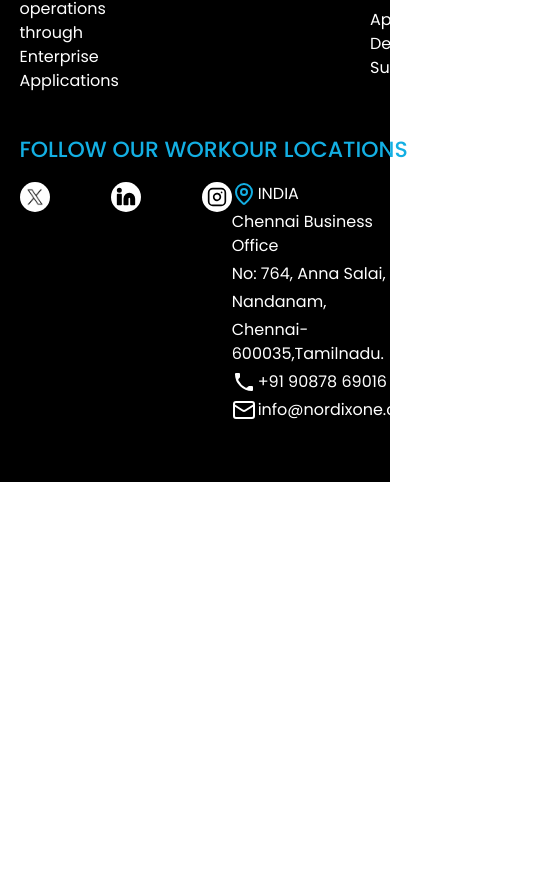
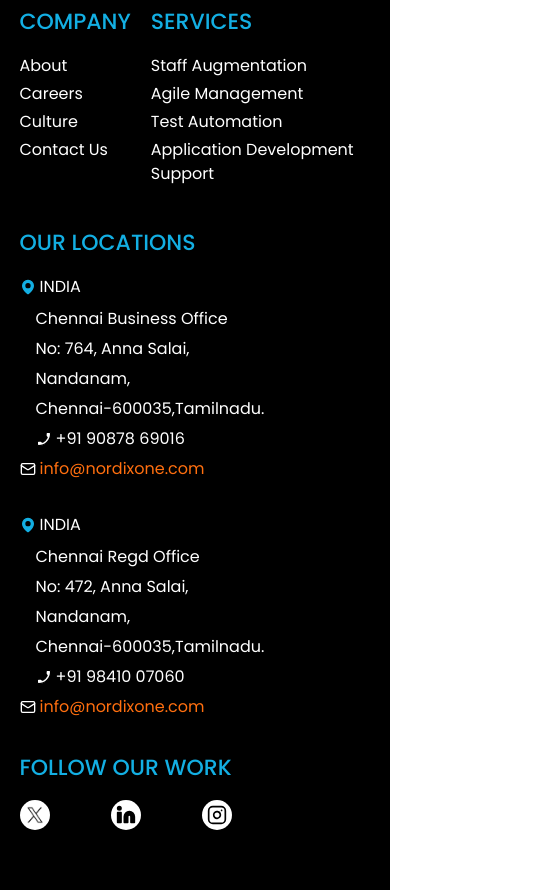
Before and after one commit to ij4ckxx/nordixone, a Next.js app: page / in a window 390 px wide. Shown: the part 896-1786 px from the top of the page, 551 px wide, since content can reach past the window. Before the commit the page ends 1378 px from the top, so only its background shows below. Built offline with nearby package versions, Linux system fonts and the light colour scheme.

Commit message:
footer completed

```diff
--- a/app/components/footer/Footer.tsx
+++ b/app/components/footer/Footer.tsx
@@ -48,27 +48,31 @@ const Footer = () => {
     <footer className="font-poppins p-[60px_5vw] bg-black text-white">
       <div className="flex flex-col gap-10">
         {/* first */}
-        <div className="flex flex-row items-start ">
-          <div className="flex flex-col gap-5 justify-between basis-1/3">
+        <div className="flex flex-col gap-8 md:flex-row md:items-start md:gap-2">
+          <div className="flex flex-col gap-5 justify-between basis-full md:basis-1/3">
             <Image
               src={nordixoneLogo}
               width={100}
               height={65}
               alt="nordixone-logo"
             />
-            <div className="w-[80%]">
+            <div className="w-full md:w-[95%] lg:w-[80%]">
               We help TRANSFORM organization's operations through Enterprise
               Applications
             </div>
           </div>
-          <div className="basis-2/3 flex flex-row gap-[8rem]">
+          <div className="md:basis-2/3 basis-full flex flex-row justify-between md:justify-start md:gap-[5rem] lg:gap-[8rem] gap-5">
             <div className="flex flex-col gap-4">
               <div className="text-nor-primary uppercase text-[1.375rem] font-medium tracking-[0px]">
                 {companyLink?.title}
               </div>
               <div className="flex flex-col gap-1">
                 {companyLink?.children?.map((item) => (
-                  <Link href={item?.url} key={item?.label}>
+                  <Link
+                    className="hover:text-nor-primary duration-300 ease-in-out focus:text-nor-primary transition-colors"
+                    href={item?.url}
+                    key={item?.label}
+                  >
                     {item?.label}
                   </Link>
                 ))}
@@ -80,7 +84,11 @@ const Footer = () => {
               </div>
               <div className="flex flex-col gap-1">
                 {serviceLink?.children?.map((item) => (
-                  <Link href={item?.url} key={item?.label}>
+                  <Link
+                    className="hover:text-nor-primary duration-300 ease-in-out focus:text-nor-primary transition-colors"
+                    href={item?.url}
+                    key={item?.label}
+                  >
                     {item?.label}
                   </Link>
                 ))}
@@ -89,14 +97,18 @@ const Footer = () => {
           </div>
         </div>
         {/* second */}
-        <div className="flex flex-row items-start ">
-          <div className="flex flex-col gap-5 justify-between basis-1/3">
+        <div className="flex flex-col-reverse sm:flex-col md:flex-row md:items-start gap-8 md:gap-2">
+          <div className="flex flex-col gap-5  basis-full md:basis-1/3">
             <div className="flex flex-col w-max">
-              <div className="text-nor-primary uppercase text-[1.375rem] font-medium tracking-[0px]">
+              <div className="text-nor-primary uppercase text-[1.375rem] font-medium 1tracking-[1px]">
                 FOLLOW OUR WORK
               </div>
               <div className="flex flex-row items-center justify-between gap-1 mt-4 md:mt-5">
-                <div className="flex justify-center items-center size-[30px] rounded-full bg-white">
+                <Link
+                  href={"https://x.com/NordiXOne_Ind"}
+                  target="_blank"
+                  className="flex justify-center items-center size-[30px] rounded-full bg-white"
+                >
                   <Image
                     className="size-5"
                     alt="twitter"
@@ -104,43 +116,75 @@ const Footer = () => {
                     height={20}
                     src={twitterIcon}
                   />
-                </div>
-                <div className="flex justify-center items-center size-[30px] rounded-full bg-white">
+                </Link>
+                <Link
+                  href={"https://in.linkedin.com/company/nordixone"}
+                  target="_blank"
+                  className="flex justify-center items-center size-[30px] rounded-full bg-white"
+                >
                   <Linkedin className="stroke-black size-5 fill-black" />
-                </div>
-                <div className="flex justify-center items-center size-[30px] rounded-full bg-white">
+                </Link>
+                <Link
+                  href={"https://www.instagram.com/NordiXOne/"}
+                  className="flex justify-center items-center size-[30px] rounded-full bg-white"
+                >
                   <Instagram className="stroke-black size-5" />
-                </div>
+                </Link>
               </div>
             </div>
           </div>
-          <div className="basis-2/3 flex flex-row gap-[8rem]">
-            <div className="flex flex-col gap-4">
+          <div className="md:basis-2/3 basis-full flex flex-row">
+            <div className="flex flex-col gap-4 w-full md:w-auto">
               <div className="text-nor-primary uppercase text-[1.375rem] font-medium tracking-[0px]">
                 OUR LOCATIONS
               </div>
-              <div className="flex flex-row gap-[8rem]">
-                <div className="flex flex-col gap-1">
-                  <div className="flex flex-row items-center gap-0.5">
-                    <MapPin className="text-nor-primary" />
+              <div className="flex flex-col gap-8  sm:flex-row sm:justify-start  sm:gap-[5rem] lg:gap-[8rem]">
+                <div className="flex flex-col gap-1.5">
+                  <div className="flex flex-row items-center gap-1 mb-0.5">
+                    <MapPin className="text-nor-primary size-[1rem] [&>circle]:text-black [&>circle]:fill-black [&>path]:bg-nor-primary  [&>path]:fill-nor-primary" />
                     <span>INDIA</span>
                   </div>
-                  <div>Chennai Business Office</div>
-                  <div>No: 764, Anna Salai,</div>
-                  <div>Nandanam,</div>
-                  <div>Chennai-600035,Tamilnadu.</div>
-                  <div className="flex flex-row items-center gap-0.5">
-                    <Phone className="fill-white stroke-black" />
+                  <div className="ml-4">Chennai Business Office</div>
+                  <div className="ml-4">No: 764, Anna Salai,</div>
+                  <div className="ml-4">Nandanam,</div>
+                  <div className="ml-4">Chennai-600035,Tamilnadu.</div>
+                  <div className="flex flex-row items-center gap-1 ml-4">
+                    <Phone className="fill-white stroke-black size-[1rem] scale-[-1] rotate-90 " />
                     <Link href="tel:+91 90878 69016">+91 90878 69016</Link>
                   </div>
-                  <div className="flex flex-row items-center gap-0.5">
-                    <Mail className=" bg-black" />
-                    <Link href={"mailto:info@nordixone.com"}>
+                  <div className="flex flex-row items-center gap-1">
+                    <Mail className=" bg-black size-[1rem]" />
+                    <Link
+                      className="text-[#FF6F0F] hover:text-[#FF6F0F]/50 duration-300 transition-colors ease-in-out"
+                      href={"mailto:info@nordixone.com"}
+                    >
                       info@nordixone.com
                     </Link>
                   </div>
                 </div>
-                <div></div>
+                <div className="flex flex-col gap-1.5">
+                  <div className="flex flex-row items-center gap-1 mb-0.5">
+                    <MapPin className="text-nor-primary size-[1rem] [&>circle]:text-black [&>circle]:fill-black [&>path]:bg-nor-primary  [&>path]:fill-nor-primary" />
+                    <span>INDIA</span>
+                  </div>
+                  <div className="ml-4">Chennai Regd Office</div>
+                  <div className="ml-4">No: 472, Anna Salai,</div>
+                  <div className="ml-4">Nandanam,</div>
+                  <div className="ml-4">Chennai-600035,Tamilnadu.</div>
+                  <div className="flex flex-row items-center gap-1 ml-4">
+                    <Phone className="fill-white stroke-black size-[1rem] scale-[-1] rotate-90 " />
+                    <Link href="tel:+91 98410 07060"> +91 98410 07060</Link>
+                  </div>
+                  <div className="flex flex-row items-center gap-1">
+                    <Mail className=" bg-black size-[1rem]" />
+                    <Link
+                      className="text-[#FF6F0F] hover:text-[#FF6F0F]/50 duration-300 transition-colors ease-in-out"
+                      href={"mailto:info@nordixone.com"}
+                    >
+                      info@nordixone.com
+                    </Link>
+                  </div>
+                </div>
               </div>
             </div>
           </div>
@@ -150,10 +194,4 @@ const Footer = () => {
   );
 };
 
-// <MapPin />
-// <Phone />
-{
-  /* <Mail /> */
-}
-
 export default Footer;
--- a/app/globals.css
+++ b/app/globals.css
@@ -65,6 +65,7 @@
   font-display: swap;
 }
 
+
 :root {
   --druk: "Druk", sans-serif;
 
@@ -72,9 +73,8 @@
   --nor-secondary: #0a1624;
   --nor-light: #f8f8f9;
   --nor-dark: #001d23;
-  --nor-white: #ffffff;
+
 }
-
 
 
 /* @tailwind css start */
@@ -83,12 +83,12 @@
   --font-poppins: var(--font-poppins);
   --font-inter: var(--font-inter);
 
-
   --color-nor-primary: var(--nor-primary);
   --color-nor-secondary: var(--nor-secondary);
   --color-nor-light: var(--nor-light);
   --color-nor-dark: var(--nor-dark);
   --color-nor-white: var(--nor-white);
+
 }
 
 
```
